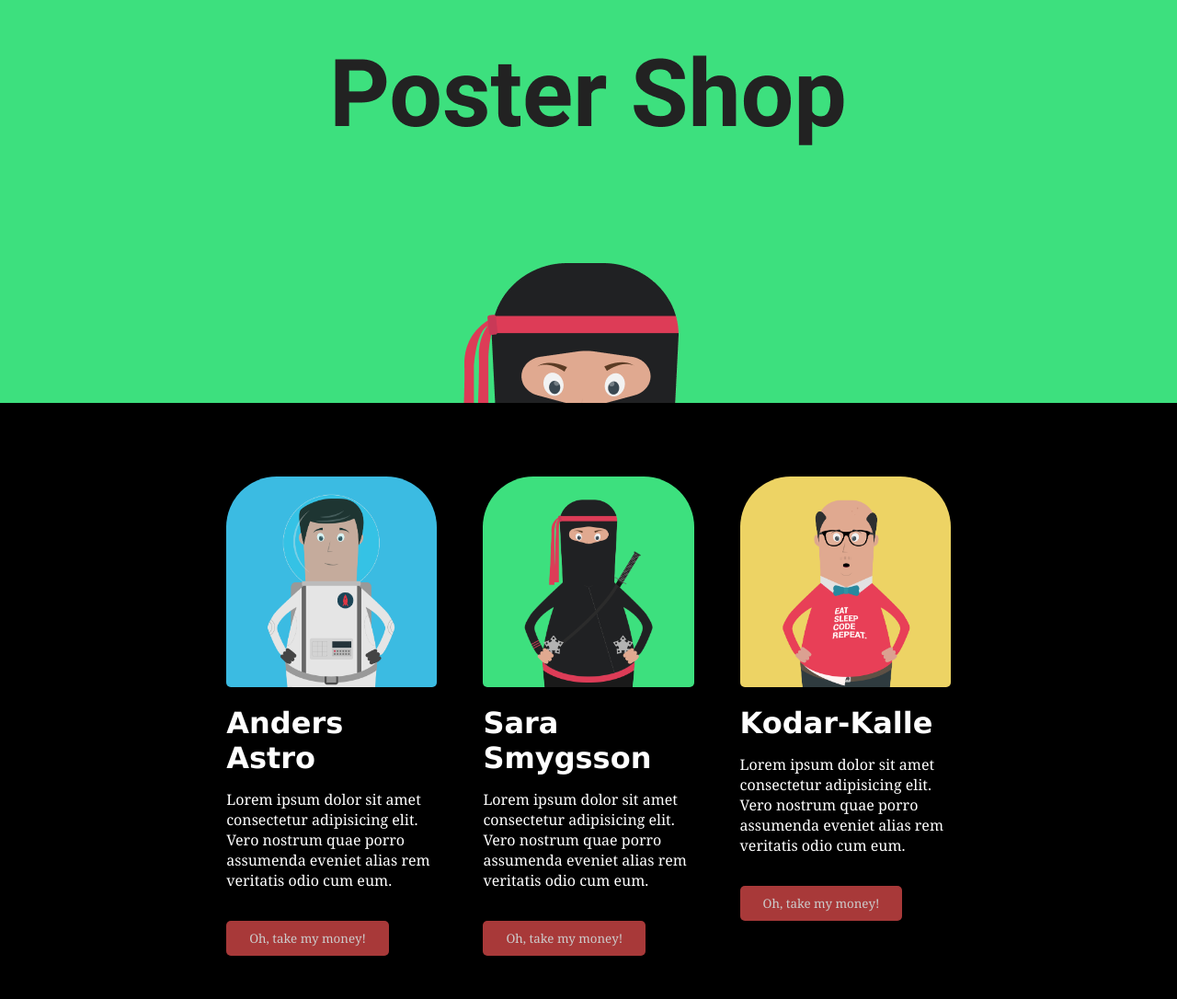
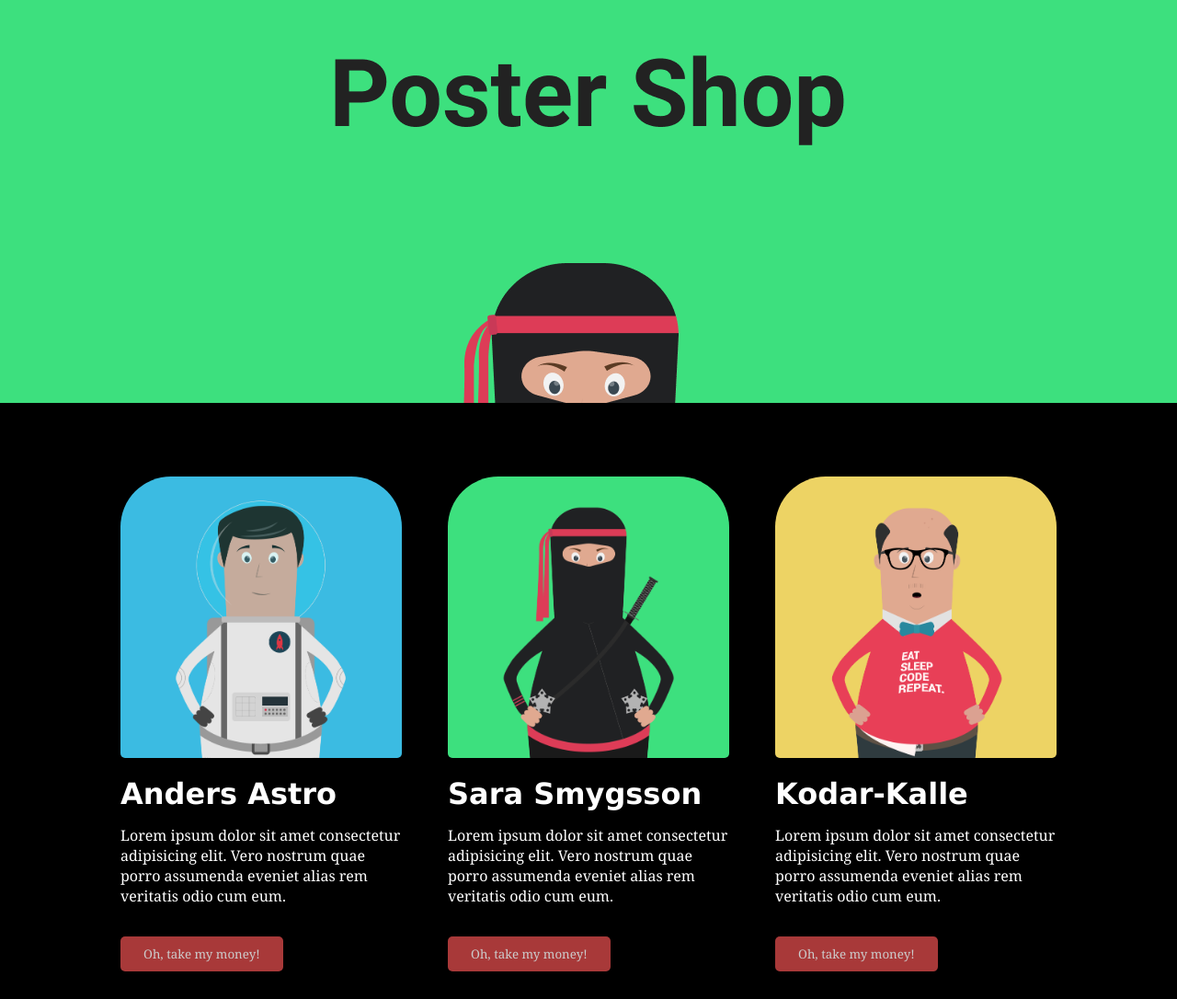
Before and after one commit to Dakawe/Lexicon-Frontend-Poster-Shop-v2, a plain HTML site: page index.html in a window 1280 px wide. Shown: the part 170-1256 px from the top of the page at 92% size. Drawn offline with Linux system fonts and the light colour scheme.

Commit message:
added larger poster size

```diff
--- a/style.css
+++ b/style.css
@@ -29,7 +29,7 @@ main {
   padding: 75px;
   display: grid;
   position: relative;
-  grid-template-columns: 7vw 7vw 7vw 7vw 7vw 7vw;
+  grid-template-columns: 10vw 10vw 10vw 10vw 10vw 10vw;
   gap: 50px;
 }
 
```
